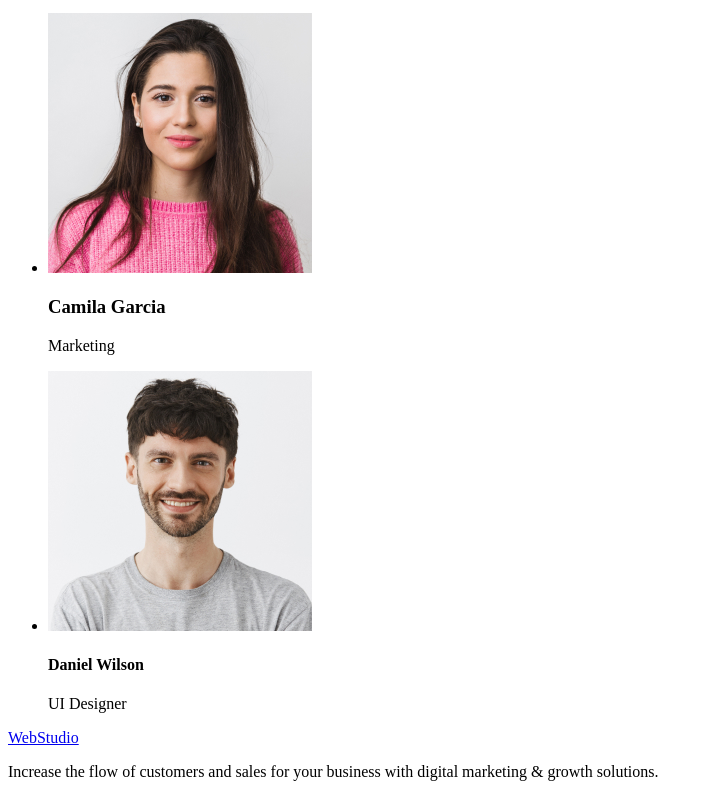
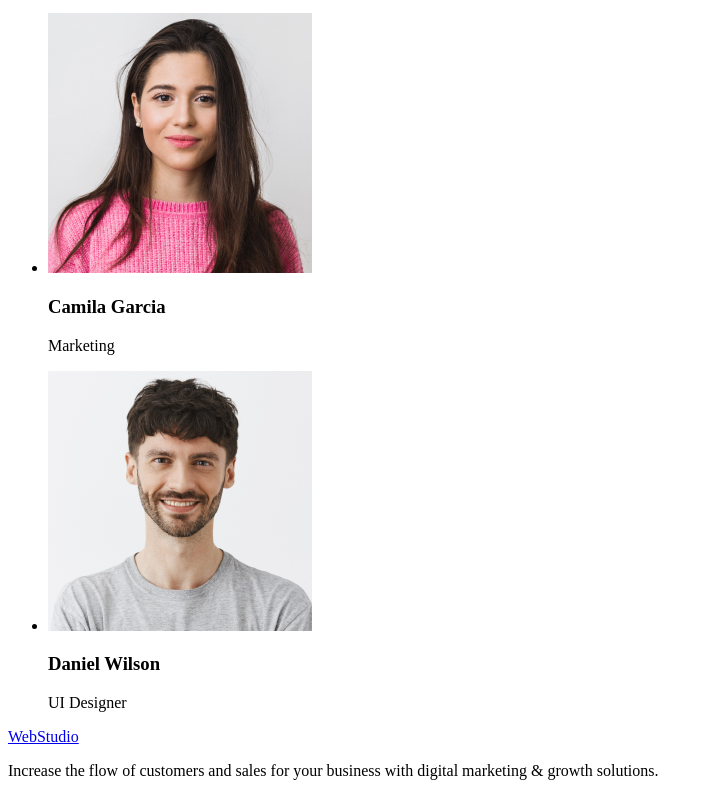
Before and after one commit to alexak90/-goit-markup-hw-01, a plain HTML site: page index.html in a window 1280 px wide. Shown: the part 2293-3090 px from the top of the page, without its empty margins (0-713 px from the left). Drawn offline with Linux system fonts and the light colour scheme.

Commit message:
Update index.html

```diff
--- a/index.html
+++ b/index.html
@@ -135,7 +135,7 @@
               width="264"
               height="260"
             />
-            <h4>Daniel Wilson</h4>
+            <h3>Daniel Wilson</h3>
             <p>UI Designer</p>
           </li>
         </ul>
```
